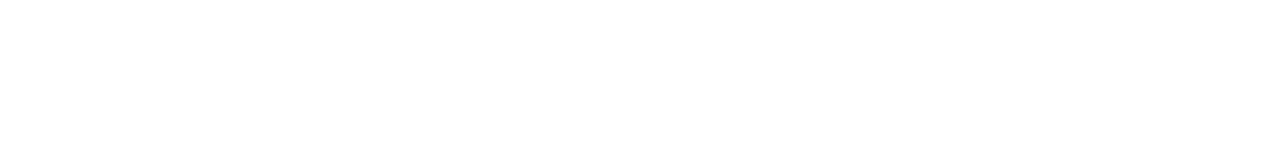
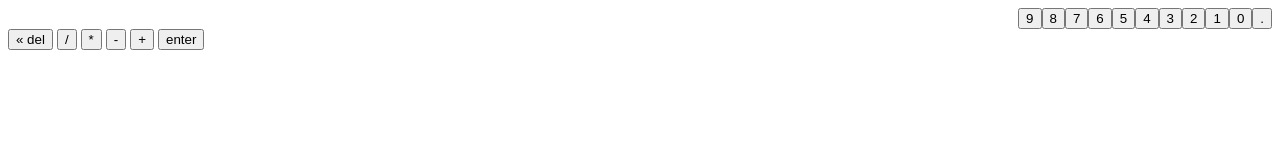
Before and after one commit to josmoo/odin-calculator, a plain HTML site: page index.html in a window 1280 px wide. Drawn offline with Linux system fonts and the light colour scheme.

Commit message:
added a (VERY ROUGH) sketchup of the calculator and html to go with it

```diff
--- a/index.html
+++ b/index.html
@@ -8,6 +8,53 @@
     <script src = "script.js" defer></script>
 </head>
 <body>
+    <div class = "calculator">
+        <div class = "screen">
 
+        </div>
+        <div class = "buttonContainerContainer">
+
+            <div class = "numberButtonContainer">
+
+                <button id = "decimalButton">.</button>
+
+                <button class = "doubleWideButton" id = "0Button">0</button>
+
+                <button id = "1Button">1</button>
+
+                <button id = "2Button">2</button>
+
+                <button id = "3Button">3</button>
+
+                <button id = "4Button">4</button>
+
+                <button id = "5Button">5</button>
+
+                <button id = "6Button">6</button>
+
+                <button id = "7Button">7</button>
+
+                <button id = "8Button">8</button>
+
+                <button id = "9Button">9</button>
+
+            </div>
+            <div class = "operationButtonContainer">
+
+                <button class = "doubleWideButton" id = "deleteButton">« del</button>
+
+                <button id = "divideButton">/</button>
+
+                <button id = "multiplyButton">*</button>
+
+                <button id = "subtractButton">-</button>
+
+                <button id = "addButton">+</button>
+
+                <button class = "doubleWideButton" id = "enterButton">enter</button>
+
+            </div>
+        </div>
+    </div>
 </body>
 </html>
--- a/style.css
+++ b/style.css
@@ -0,0 +1,5 @@
+.numberButtonContainer{
+    display: flex;
+    flex-direction: row-reverse;
+    flex-wrap: wrap-reverse;
+}
```
Also changed, not shown: image.png (added).
